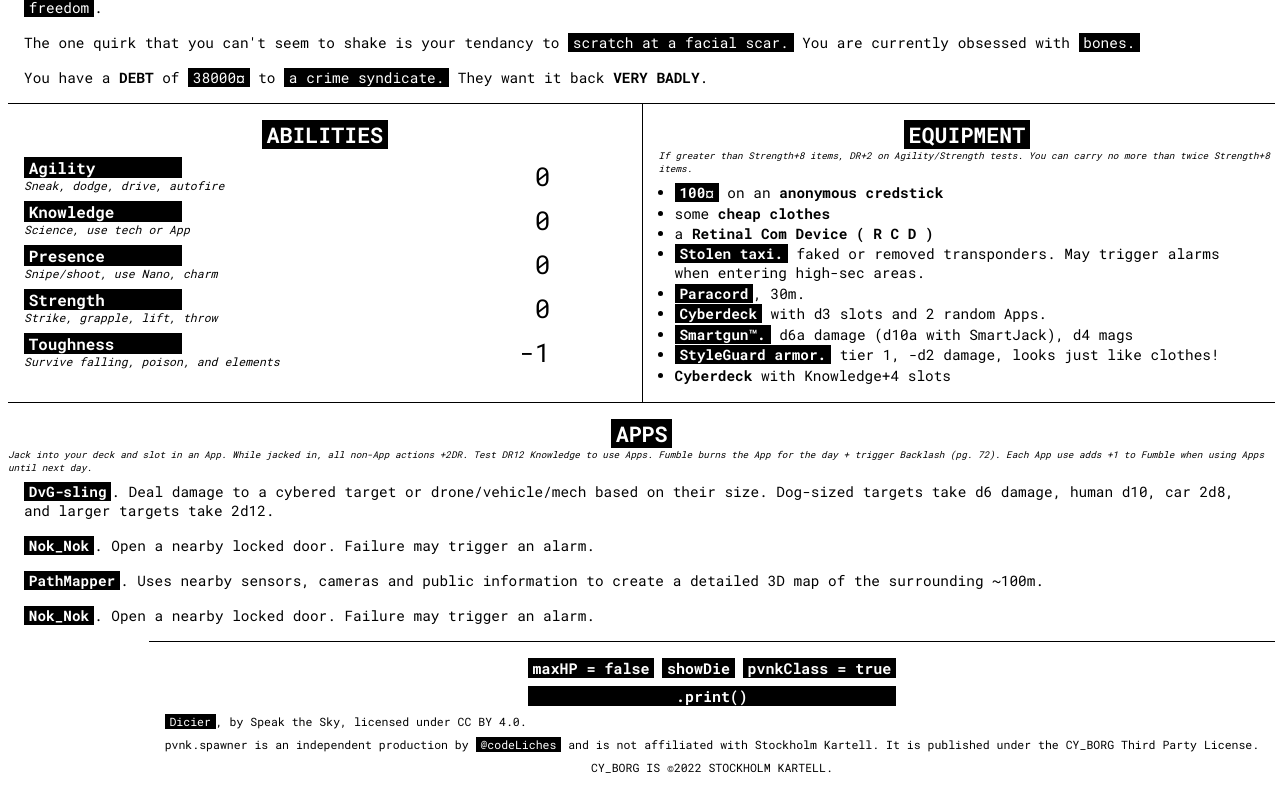
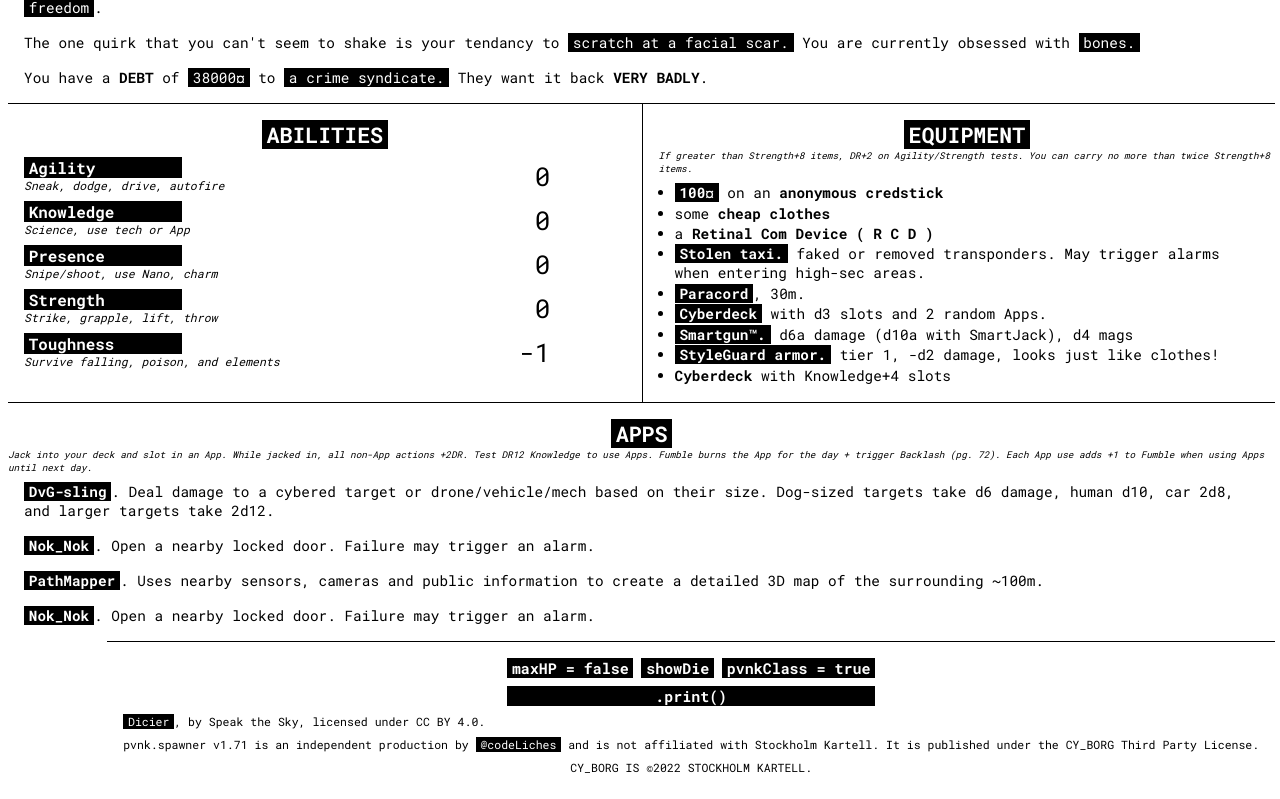
Before and after one commit to artliches/pvnk-spawner, an Angular app: page / in a window 1280 px wide. Shown: the part 418-1217 px from the top of the page. Built offline with nearby package versions, Linux system fonts and the light colour scheme.

Commit message:
Update version number to test new ghpages package.

```diff
--- a/src/app/app.component.html
+++ b/src/app/app.component.html
@@ -30,7 +30,7 @@
         <span class="clickable no-print no-class" (click)="toggleClassless()"><strong>{{getClasslessButtonWording()}}</strong></span>
       </span>
       <div><a class="clickable" target="_blank" href="https://speakthesky.itch.io/typeface-dicier">Dicier</a>, by Speak the Sky, licensed under CC BY 4.0.</div>
-      <div>pvnk.spawner is an independent production by <a target="_blank" href="https://artliches.github.io/dungeons-coding/" class="clickable">{{'@codeLiches'}}</a> and is not affiliated with Stockholm Kartell. It is published under the CY_BORG Third Party License.</div>
+      <div class="">pvnk.spawner v1.71 is an independent production by <a target="_blank" href="https://artliches.github.io/dungeons-coding/" class="clickable">{{'@codeLiches'}}</a> and is not affiliated with Stockholm Kartell. It is published under the CY_BORG Third Party License.</div>
       <div class="copyright">CY_BORG IS ©2022 STOCKHOLM KARTELL.</div>
     </span>
   </span>
```
